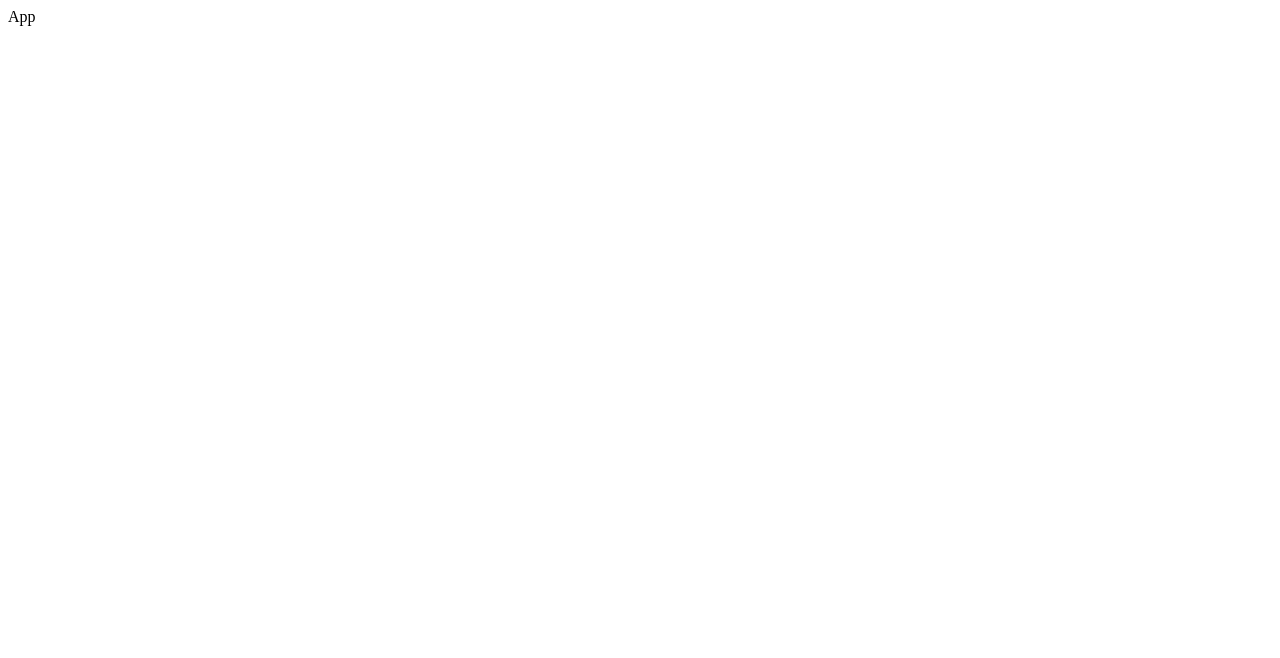
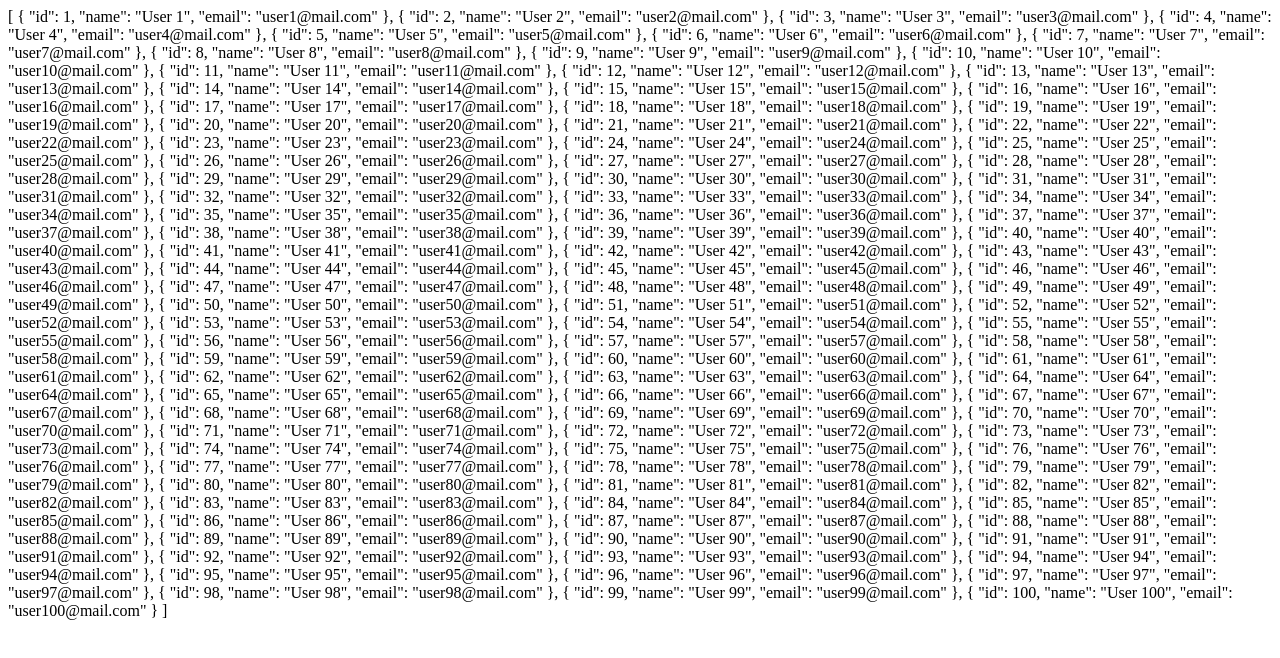
Before and after one commit to danimr99/react-virtualized-list, a React (Vite) app: page / in a window 1280 px wide. Shown: the top 658 px of the page. Built offline with nearby package versions, Linux system fonts and the light colour scheme.

Commit message:
feat: generate users

```diff
--- a/src/App.jsx
+++ b/src/App.jsx
@@ -1,3 +1,9 @@
+import { generateUsers } from "./utils";
+
+const USERS_SIZE = 100;
+
 export const App = () => {
-  return <div>App</div>;
+  const users = generateUsers(USERS_SIZE);
+
+  return <div>{JSON.stringify(users, null, 2)}</div>;
 };
--- /dev/null
+++ b/src/docs/index.js
@@ -0,0 +1 @@
+import "./users.d";
--- /dev/null
+++ b/src/docs/users.d.js
@@ -0,0 +1,6 @@
+/**
+ * @typedef {Object} User
+ * @property {number} id - The user's ID.
+ * @property {string} name - The user's name.
+ * @property {string} email - The user's email.
+ */
--- /dev/null
+++ b/src/utils/index.js
@@ -0,0 +1 @@
+export * from "./users";
--- /dev/null
+++ b/src/utils/users.js
@@ -0,0 +1,24 @@
+import "../docs";
+
+/**
+ * Generates an array of users with the given size.
+ *
+ * @function generateUsers
+ * @param {number} size - The number of users to generate.
+ * @returns {User[]} An array of users.
+ *
+ * @example
+ * const users = generateUsers(3);
+ * console.log(users);
+ */
+export const generateUsers = (size) => {
+  return Array.from({ length: size }, (_, index) => {
+    const userId = index + 1;
+
+    return {
+      id: userId,
+      name: `User ${userId}`,
+      email: `user${userId}@mail.com`,
+    };
+  });
+};
```
